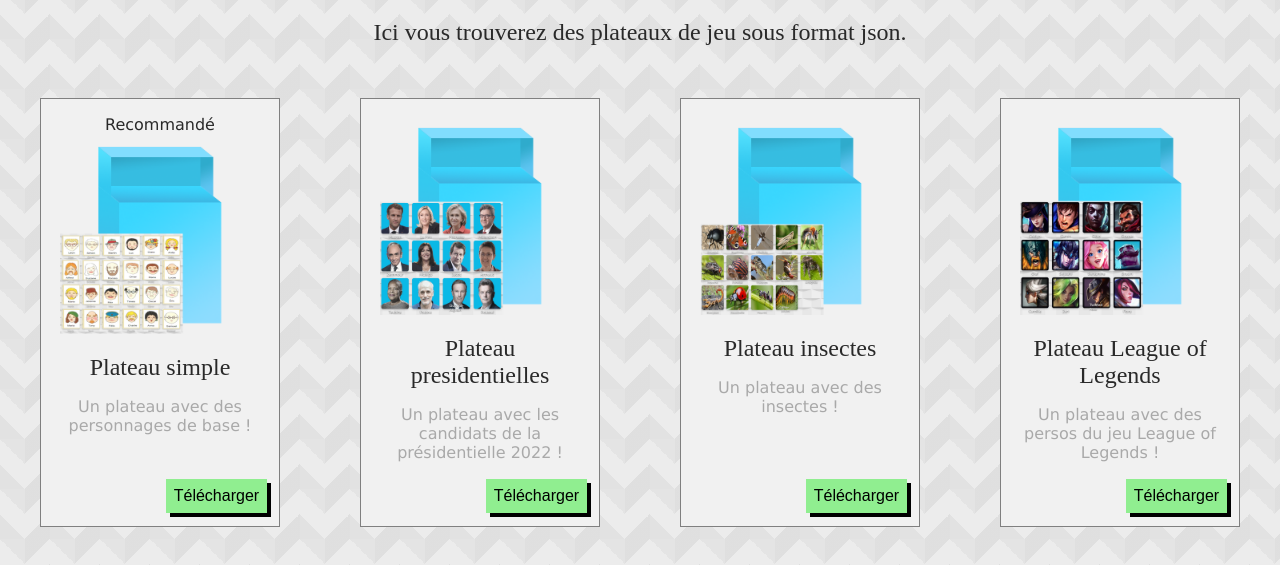
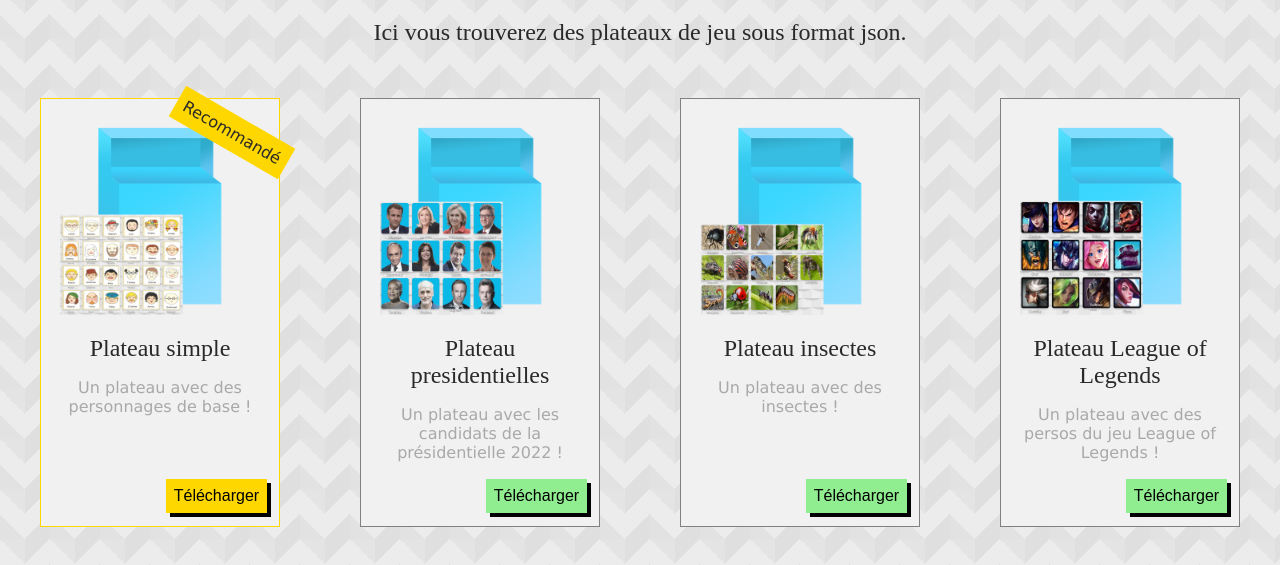
Before and after one commit to 0lbap/quiestce, a website: page public/magasin/index.html in a window 1280 px wide. Shown: the part 61-626 px from the top of the page. Drawn offline with nearby package versions, Linux system fonts and the light colour scheme; a web font is replaced by a local one.

Commit message:
Update style.css

```diff
--- a/public/magasin/style.css
+++ b/public/magasin/style.css
@@ -47,6 +47,10 @@ h1,h2{
   border: 1px solid gray;
 }
 
+.card.recommande {
+  border: 1px solid gold;
+}
+
 .card h1{
   font-size: 1.5em;
   font-style: normal;
@@ -69,6 +73,10 @@ h1,h2{
   background-color: lightgreen;
 }
 
+.card.recommande button{
+  background-color: gold;
+}
+
 button {
   border: none;
   box-shadow: 4px 4px black;
@@ -83,3 +91,16 @@ button:hover {
   box-shadow: 0px 0px black;
   transition: 0.2s ease;
 }
+
+.banner {
+  transform: rotate(30deg);
+  background-color: lightgray;
+  width: min-content;
+  padding: 0.5em;
+  position: absolute;
+  right: -1em;
+}
+
+.banner.recommande {
+  background-color: gold;
+}
```
